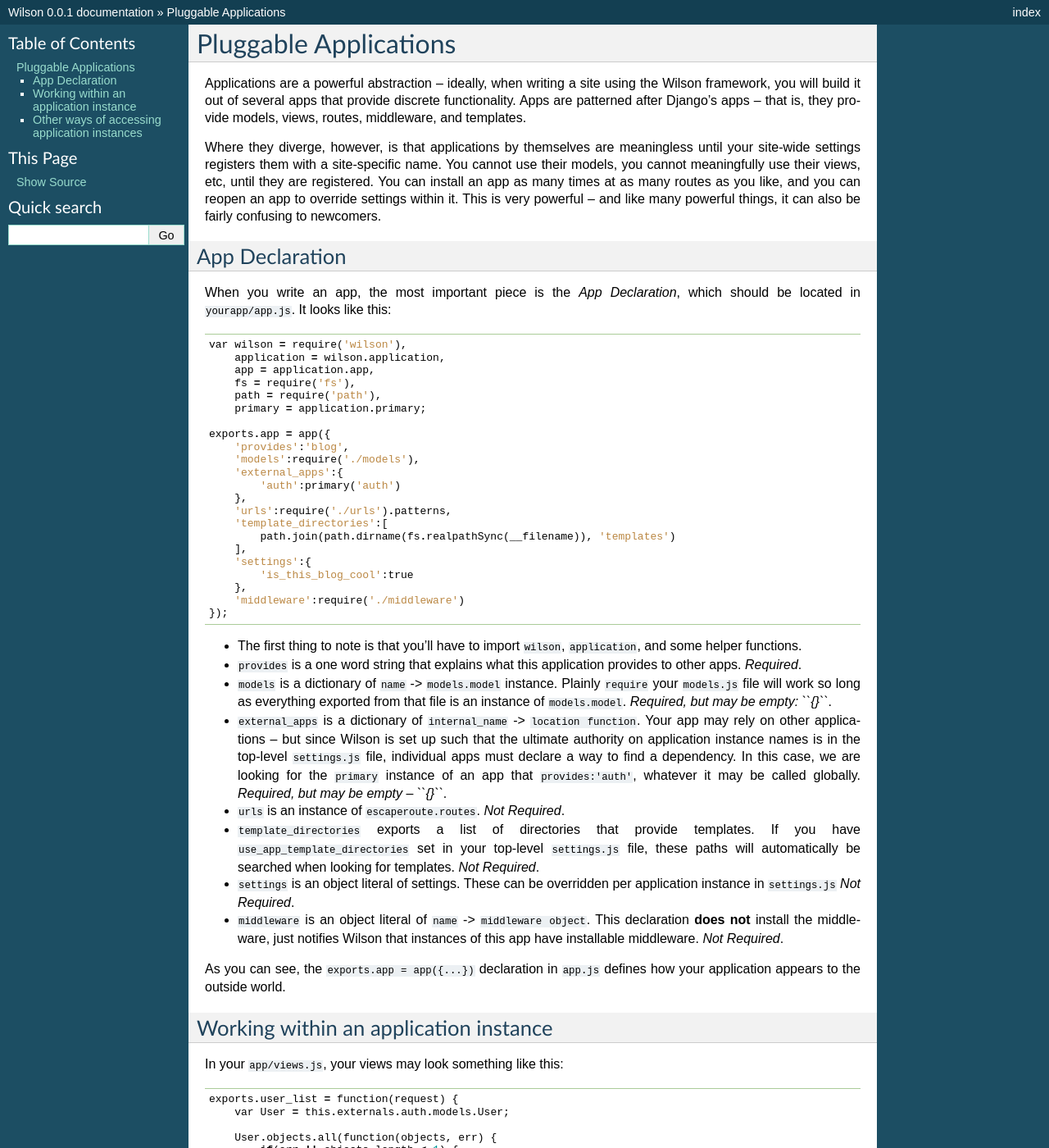
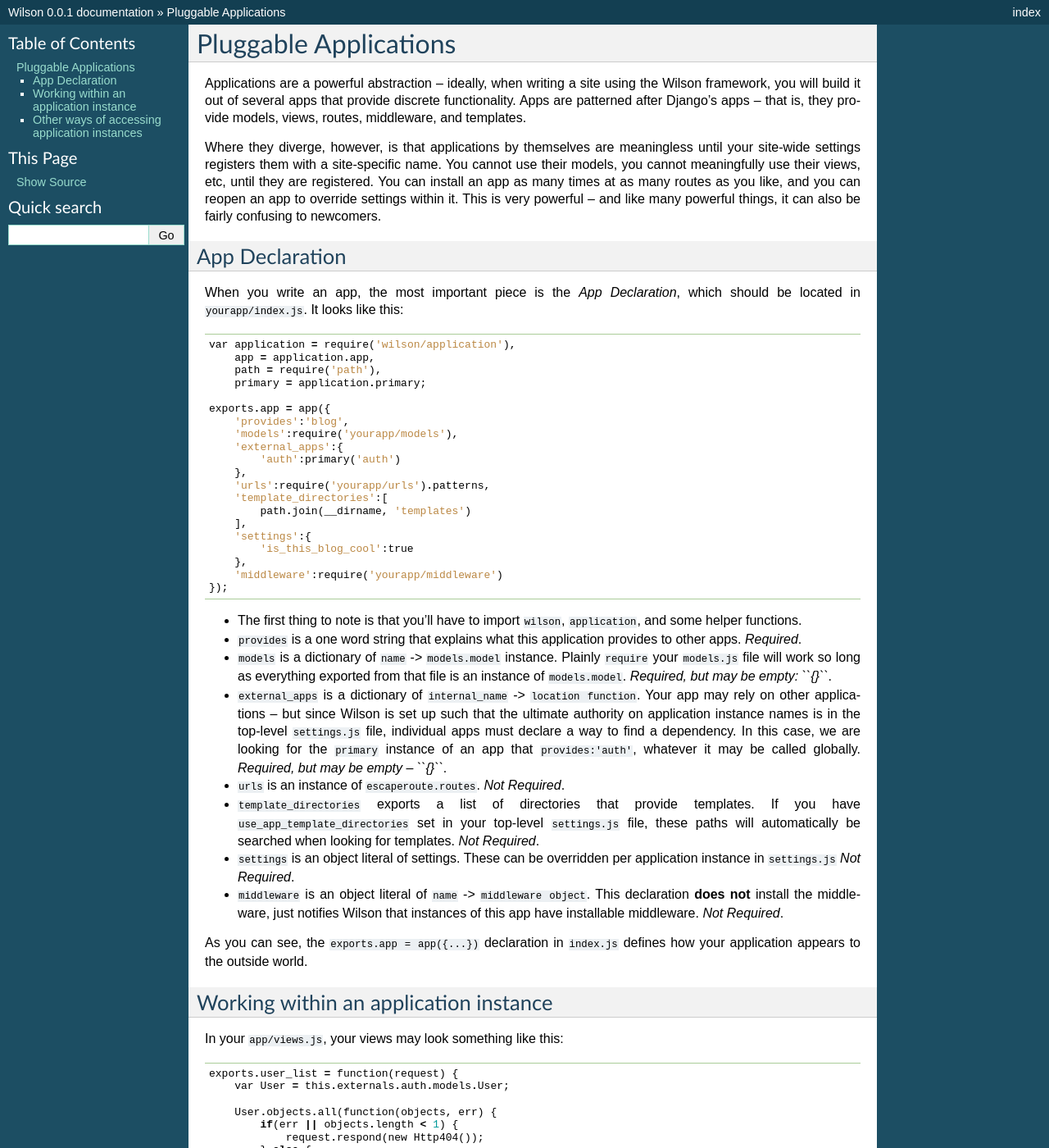
Before and after one commit to chrisdickinson/wilson, a Sphinx documentation site: the page built from docs/topics/apps.txt, in a window 1280 px wide and 1400 px high. Shown: the whole window at 82% size. Built offline with Sphinx 7.4.7, drawn with Linux system fonts in a browser that asks for light colours; some of the changed text lies outside the part shown.

Commit message:
update apps documentation

```diff
--- a/docs/topics/apps.txt
+++ b/docs/topics/apps.txt
@@ -22,29 +22,27 @@
 ---------------
 
 When you write an app, the most important piece is the *App Declaration*,
-which should be located in ``yourapp/app.js``. It looks like this::
+which should be located in ``yourapp/index.js``. It looks like this::
 
-    var wilson = require('wilson'),
-        application = wilson.application,
+    var application = require('wilson/application'),
         app = application.app,
-        fs = require('fs'),
         path = require('path'),
         primary = application.primary;
 
     exports.app = app({
         'provides':'blog',
-        'models':require('./models'),
+        'models':require('yourapp/models'),
         'external_apps':{
             'auth':primary('auth')
         },
-        'urls':require('./urls').patterns,
+        'urls':require('yourapp/urls').patterns,
         'template_directories':[
-            path.join(path.dirname(fs.realpathSync(__filename)), 'templates')
+            path.join(__dirname, 'templates')
         ],
         'settings':{
             'is_this_blog_cool':true
         },
-        'middleware':require('./middleware')
+        'middleware':require('yourapp/middleware')
     });
 
 * The first thing to note is that you'll have to import ``wilson``, ``application``, and
@@ -64,7 +62,7 @@
 
 * ``middleware`` is an object literal of ``name`` -> ``middleware object``. This declaration **does not** install the middleware, just notifies Wilson that instances of this app have installable middleware. *Not Required*.
 
-As you can see, the ``exports.app = app({...})`` declaration in ``app.js`` defines how your application appears to the outside world.
+As you can see, the ``exports.app = app({...})`` declaration in ``index.js`` defines how your application appears to the outside world.
 
 Working within an application instance
 --------------------------------------
```
Also changed, not shown: other parts of docs/topics/apps.txt (+3 -3 lines).
